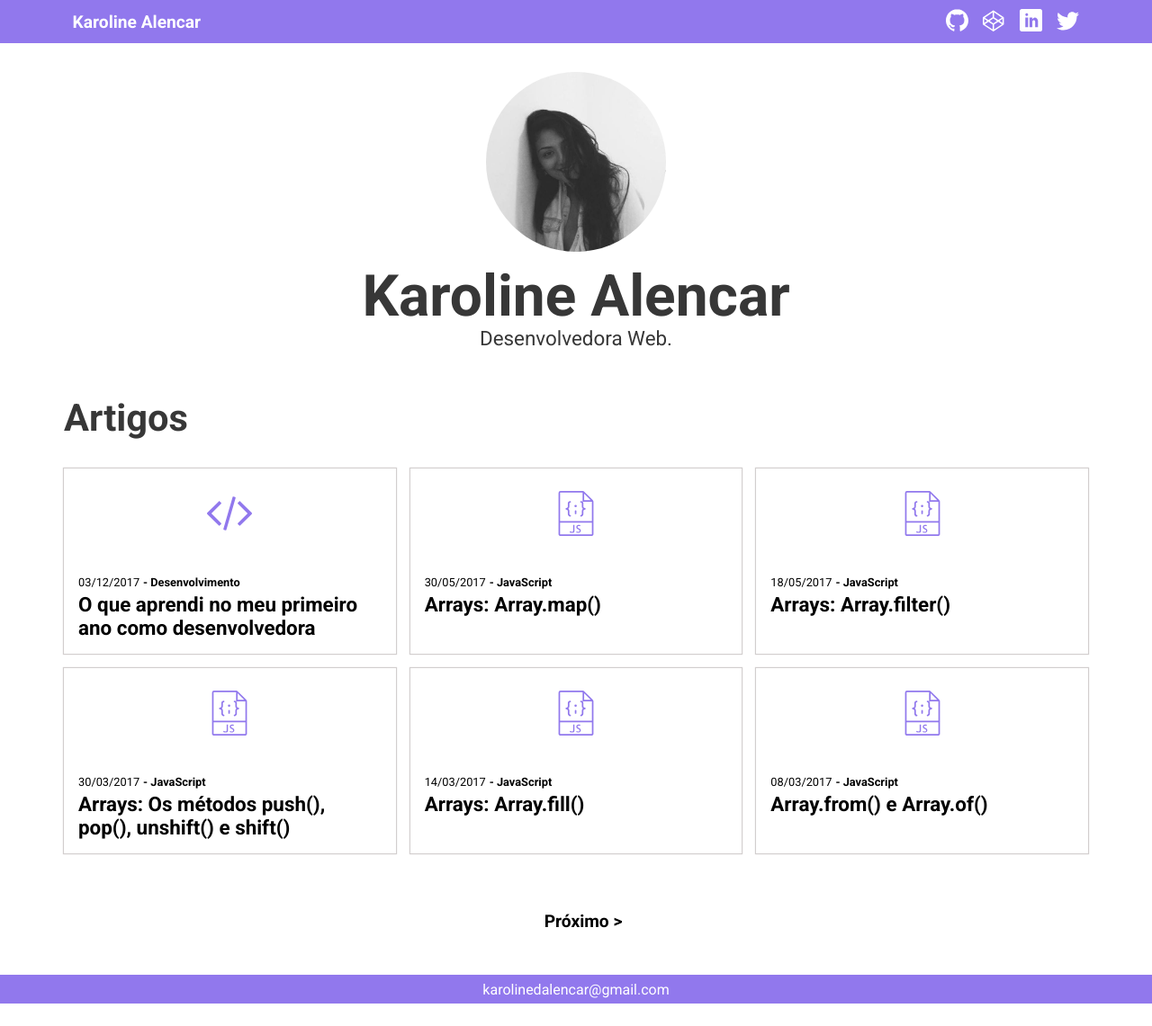
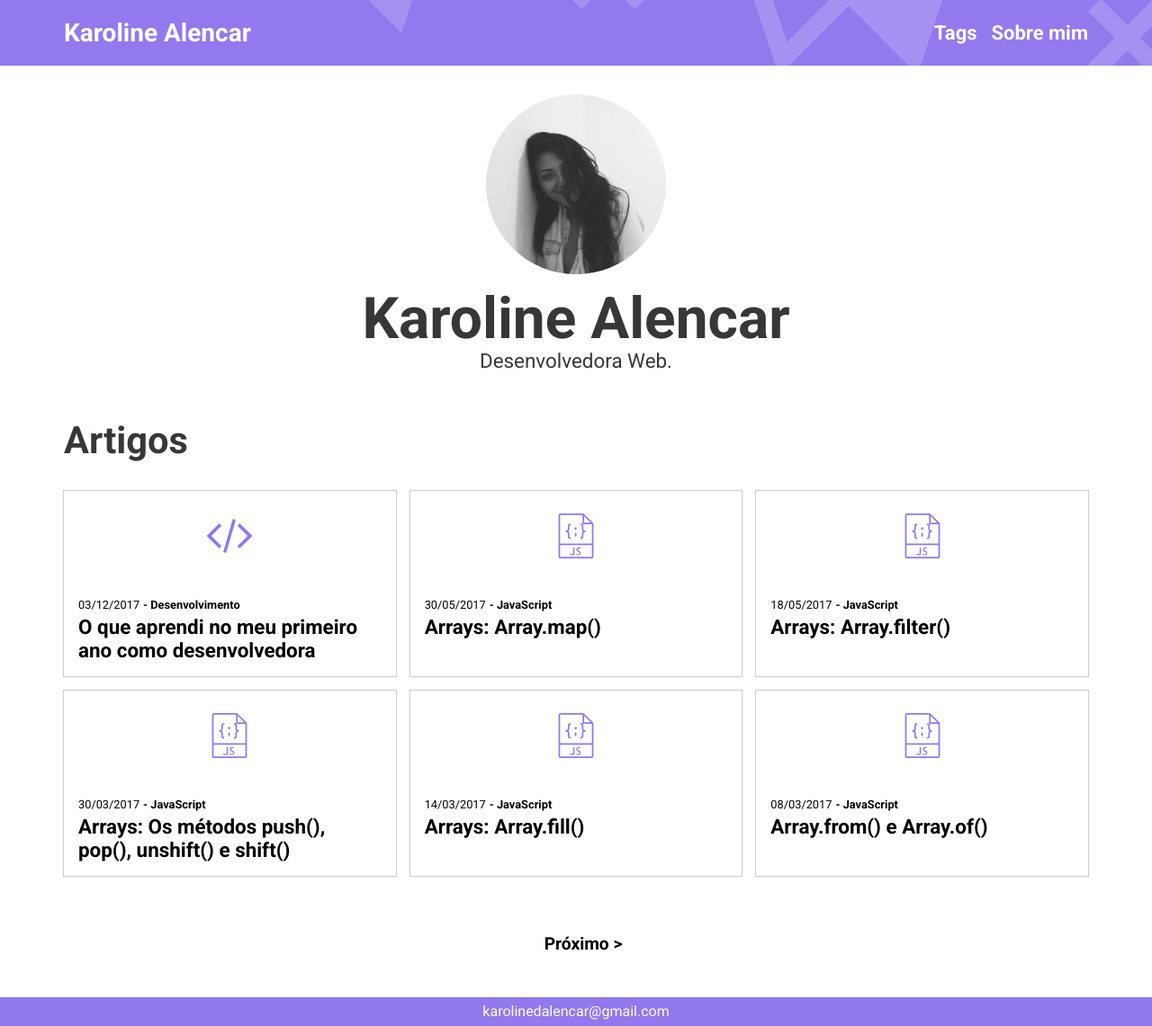
Before and after one commit to karolinedealencar/karolinedealencar.com.br, a Jekyll site: the page built from index.html, in a window 1280 px wide. Shown: the whole page at 90% size. Built offline with Jekyll 4.4.1, drawn with Linux system fonts in a browser that asks for light colours; the list of posts is cut into pages by our own code; before the commit the page ends 1116 px from its top, so only the background shows below that.

Commit message:
Change header nav
Change header nav to new layout (3.0)

```diff
--- a/_includes/header.html
+++ b/_includes/header.html
@@ -1,33 +1,23 @@
 <header class="header">
   <div class="container">
-    <div class="header__content">
-      <h2 class="header__title">
-        <a href="{{ site.baseurl }}/">Karoline Alencar</a>
+
+    <nav class="header__nav">
+      <h2 class="nav__title">
+        <a href="{{ site.baseurl }}/" title="Karoline Alencar">Karoline Alencar</a>
       </h2>
-      <nav class="header__nav">
-        <ul class="header__list">
-          <li class="header__item">
-            <a class="header__link" href="https://github.com/KarolinedeAlencar" target="_blank">
-              <img class="header__icon" src="/img/github.svg" alt="Ícone do Github em branco">
+      <ul class="nav__list">
+        <li class="nav__item">
+          <a href="{{ site.baseurl }}/tags" title="Tags">
+            Tags
           </a>
         </li>
-          <li class="header__item">
-            <a class="header__link" href="https://codepen.io/KarolinedeAlencar/"target="_blank">
-              <img class="header__icon" src="/img/codepen.svg" alt="Ícone do CodePen em branco" >
-            </a>
-          </li>
-          <li class="header__item">
-            <a class="header__link" href="https://linkedin.com/in/karolinedealencar" target="_blank">
-              <img class="header__icon" src="/img/linkedin.svg" alt="Ícone do Linkedin em branco">
-            </a>
-          </li>
-          <li class="header__item">
-            <a class="header__link" href="https://twitter.com/karoldalencar" target="_blank">
-              <img class="header__icon" src="/img/twitter.svg" alt="Ícone do Twitter em branco">
+        <li class="nav__item">
+          <a href="{{ site.baseurl }}/sobre" title="Sobre mim">
+            Sobre mim
           </a>
         </li>
       </ul>
     </nav>
-    </div>
+
   </div>
 </header>
--- a/_sass/_base.scss
+++ b/_sass/_base.scss
@@ -5,6 +5,10 @@ $color-secondary: #373737;
 $color-contrast: #FFF;
 
 // GLOBAL
+
+:root {
+  font-size: 16px;
+}
 
 * {
   -webkit-box-sizing: border-box;
--- a/_sass/_style.scss
+++ b/_sass/_style.scss
@@ -3,51 +3,63 @@
 .header {
   width: 100%;
   background-color: #9178ED;
+  background-image: url("../img/background-header.png")
 }
 
-.header__content {
+.header__nav {
   display: flex;
   justify-content: space-between;
   align-items: center;
-  padding: .6rem;
+  padding: rem(20) 0;
   color: #fff;
 }
 
-.header__title {
+.nav__title {
   margin: 0;
 
   color: #fff;
-  font-size: 1.2rem;
+  font-size: rem(18);
   font-weight: bold;
 
-  transition: .2s ease-in-out;
+  transition: baseTransition();
 
   &:hover {
-    transform: translateY(-2px);
+    transform: baseTranslate();
   }
 
   @media (min-width: 900px) {
     flex: 20%;
   }
 
+  @media (min-width: 600px) {
+    font-size: rem(28);
+  }
+
 }
 
-.header__list {
+.nav__list {
   display: flex;
   margin: 0;
   padding-left: 0;
   list-style: none;
 }
 
-.header__item {
-  padding-left: 1rem;
-}
+.nav__item {
+  padding-left: rem(10);
 
-.header__icon {
-  transition: .2s ease-in-out;
+  color: #fff;
+  font-size: rem(14);
+  font-weight: bold;
+
+  transition: baseTransition();
 
   &:hover {
-    transform: translateY(-4px);
+    transform: baseTranslate();
+  }
+
+  @media (min-width: 600px) {
+    padding-left: rem(16);
+    font-size: rem(22);
   }
 
 }
```
Also changed, not shown: img/background-header.png (added). Lines whose indentation alone changed are shown as unchanged.
